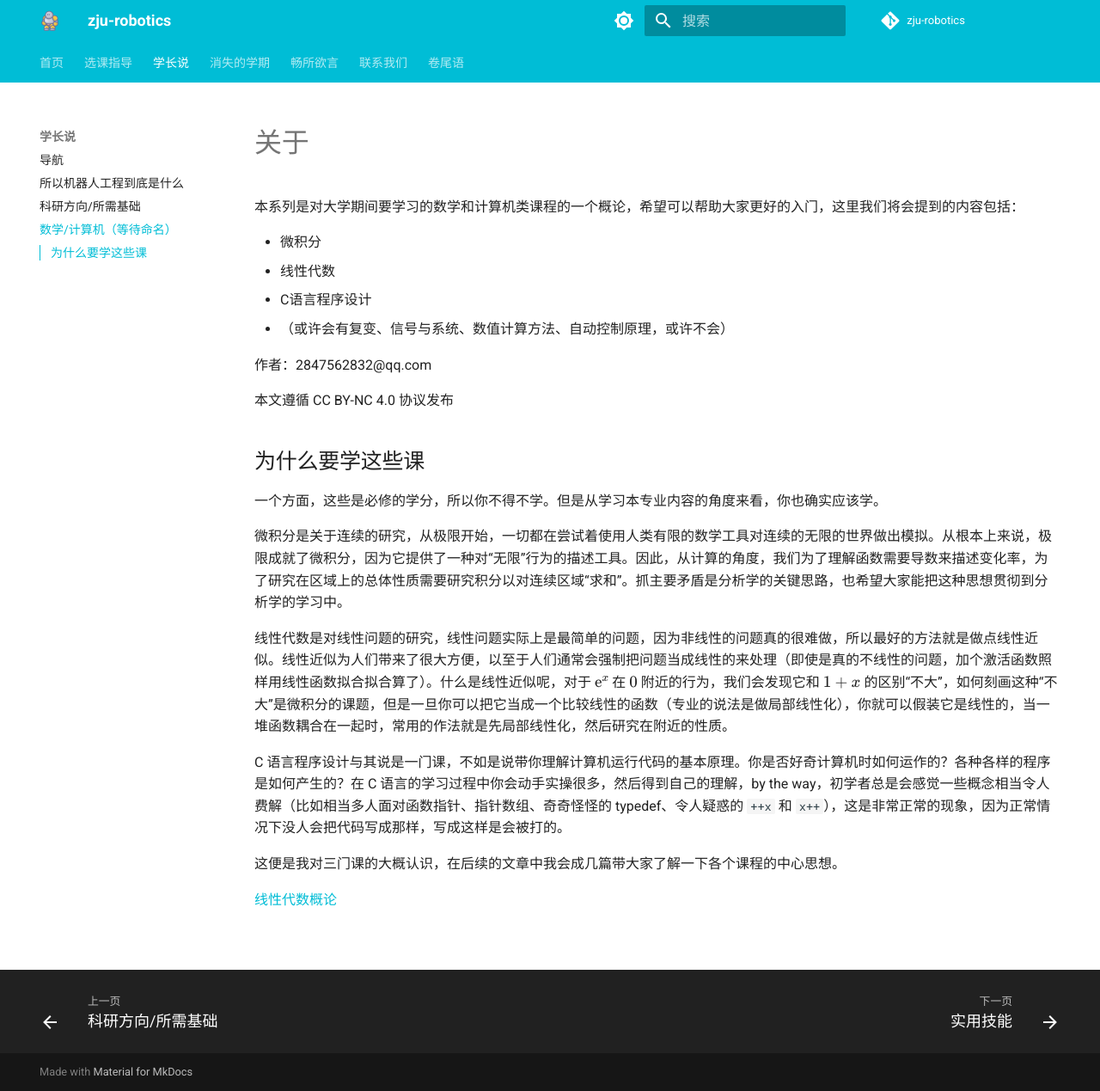
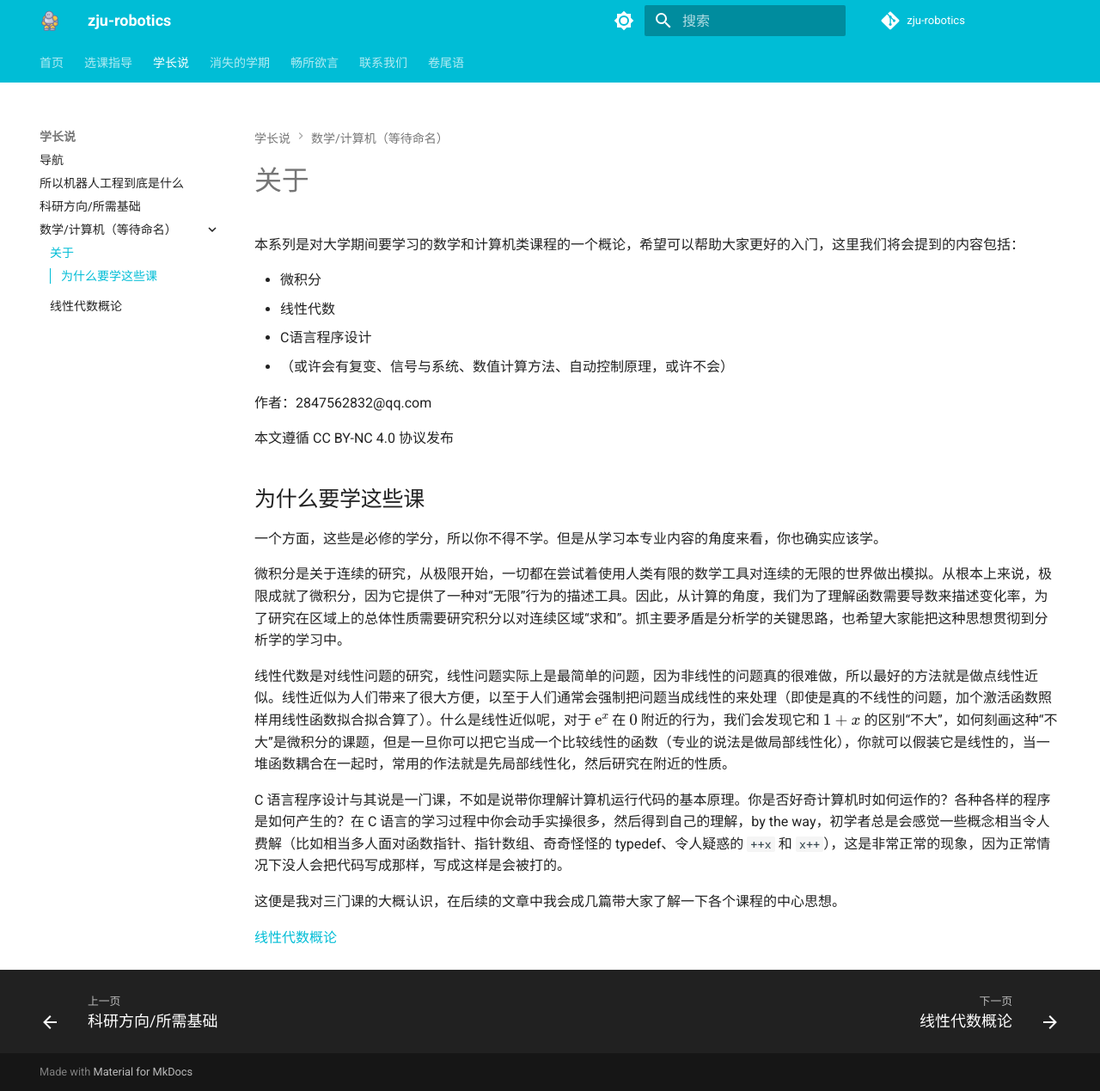
Before and after one commit to bclz19/zju-robotics, an MkDocs documentation site: the page built from docs/senior_speech/math&computer_guidance.md, in a window 1280 px wide and 1269 px high. Shown: the whole window at 86% size. Built offline with MkDocs 1.6.1 and Material for MkDocs 9.7.7, drawn with Linux system fonts in a browser that asks for light colours; comment, search, counter and statistics services are not loaded; part of the change alters nothing that is shown.

Commit message:
莫名其妙

```diff
--- a/docs/senior_speech/math&computer_guidance.md
+++ b/docs/senior_speech/math&computer_guidance.md
@@ -23,4 +23,4 @@ C 语言程序设计与其说是一门课，不如是说带你理解计算机运
 
 这便是我对三门课的大概认识，在后续的文章中我会成几篇带大家了解一下各个课程的中心思想。
 
-[线性代数概论](introduction_to_LinearAlgebra.html)
+[线性代数概论](introduction_to_LinearAlgebra.md)
--- a/mkdocs.yml
+++ b/mkdocs.yml
@@ -179,7 +179,9 @@ nav:
     - senior_speech/index.md
     - 所以机器人工程到底是什么: senior_speech/whats_robotics.md
     - 科研方向/所需基础: senior_speech/research_guidance.md
-    - 数学/计算机（等待命名）: senior_speech/math&computer_guidance.md
+    - 数学/计算机（等待命名）:
+      - senior_speech/math&computer_guidance.md
+      - 线性代数概论: senior_speech/introduction_to_LinearAlgebra.html
 
   - 消失的学期:
     - 实用技能: missing_semester/index.md
```
